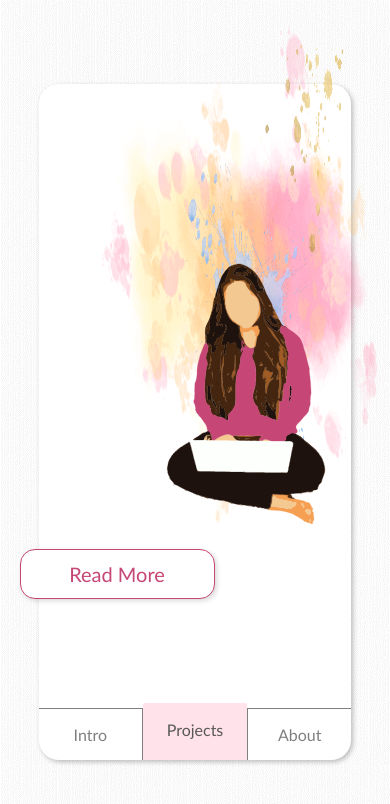
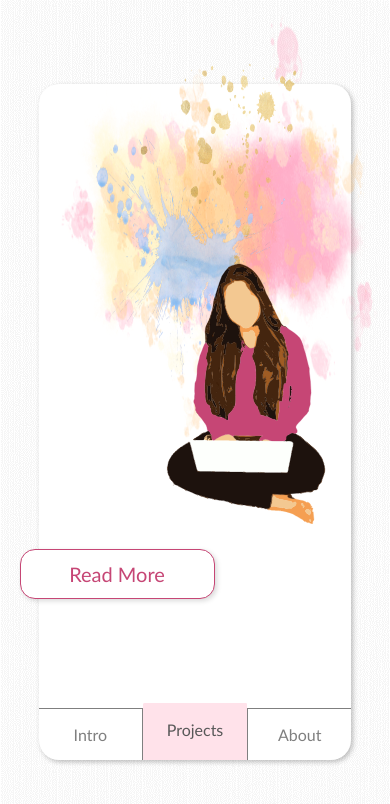
Before and after one commit to shir0206/ShirWeb, a React (Create React App) app: page / in a window 390 px wide. Both pictures are taken after a click on the element "Projects". Shown: the top 804 px of the page. Built offline with nearby package versions, Linux system fonts and the light colour scheme.

Commit message:
Fit to mobile - edit exit btn & brush size

```diff
--- a/src/App.css
+++ b/src/App.css
@@ -91,7 +91,7 @@ body {
     left: 78%;
     font-family: monospace;
     font-weight: 500;
-    font-size: 1.75em;
+    font-size: 1.5em;
     -webkit-animation: fadein 0.5s; /* Safari, Chrome and Opera > 12.1 */
     -moz-animation: fadein 0.5s; /* Firefox < 16 */
     -ms-animation: fadein 0.5s; /* Internet Explorer */
--- a/src/App.js
+++ b/src/App.js
@@ -46,7 +46,7 @@ export default function App() {
                 ? "Back"
                 : "Read More"
               : openReadMore
-              ? "x"
+              ? "X"
               : "Read More"}
           </button>
         )}
--- a/src/components/Brush/brush.css
+++ b/src/components/Brush/brush.css
@@ -49,34 +49,56 @@ img#third.brush-intro {
 
 img#first.brush-project {
   position: absolute;
-  height: 60%;
   transform: translate(-5%, 5%) rotate(-5deg);
 }
 @media only screen and (min-width: 501px) {
   img#first.brush-project {
     width: 55%;
+    height: 60%;
   }
 }
 @media only screen and (max-width: 500px) {
   img#first.brush-project {
-    width: 70%;
+    width: 80%;
+    height: 50%;
   }
 }
 
 img#second.brush-project {
-  width: 35%;
-  height: 35%;
   transform: translate(-55%, 55%) rotate(5deg);
   z-index: 6;
   opacity: 0.7;
 }
 
+@media only screen and (min-width: 501px) {
+  img#second.brush-project {
+    width: 35%;
+    height: 35%;
+  }
+}
+@media only screen and (max-width: 500px) {
+  img#second.brush-project {
+    width: 50%;
+    height: 30%;
+  }
+}
+
 img#third.brush-project {
-  width: 20%;
   height: 25%;
-  transform: translate(-60%, -120%);
   z-index: 4;
   opacity: 0.6;
+}
+@media only screen and (min-width: 501px) {
+  img#third.brush-project {
+    width: 20%;
+    transform: translate(-60%, -120%);
+  }
+}
+@media only screen and (max-width: 500px) {
+  img#third.brush-project {
+    width: 40%;
+    transform: translate(-60%, -90%);
+  }
 }
 
 img#first.brush-about {
@@ -91,23 +113,44 @@ img#first.brush-about {
 }
 @media only screen and (max-width: 500px) {
   img#first.brush-about {
-    width: 70%;
+    width: 90%;
   }
 }
 img#second.brush-about {
   width: 40%;
   height: 40%;
-  transform: translate(-25%, 75%);
   z-index: 6;
   opacity: 0.5;
 }
+@media only screen and (min-width: 501px) {
+  img#second.brush-about {
+    width: 40%;
+    transform: translate(-25%, 75%);
+  }
+}
+@media only screen and (max-width: 500px) {
+  img#second.brush-about {
+    width: 65%;
+    transform: translate(-25%, 35%);
+  }
+}
 
 img#third.brush-about {
-  width: 25%;
   height: 35%;
   transform: translate(-20%, -90%);
   z-index: 4;
   opacity: 0.6;
+}
+
+@media only screen and (min-width: 501px) {
+  img#third.brush-about {
+    width: 25%;
+  }
+}
+@media only screen and (max-width: 500px) {
+  img#third.brush-about {
+    width: 50%;
+  }
 }
 
 img#first.brush-read-more {
--- a/src/components/Profile/Profile.js
+++ b/src/components/Profile/Profile.js
@@ -1,5 +1,4 @@
 import React from "react";
-// import image from "../../public/images/profile.png";
 import profileImage from "../../images/profile.png";
 
 import "./profile.css";
```
